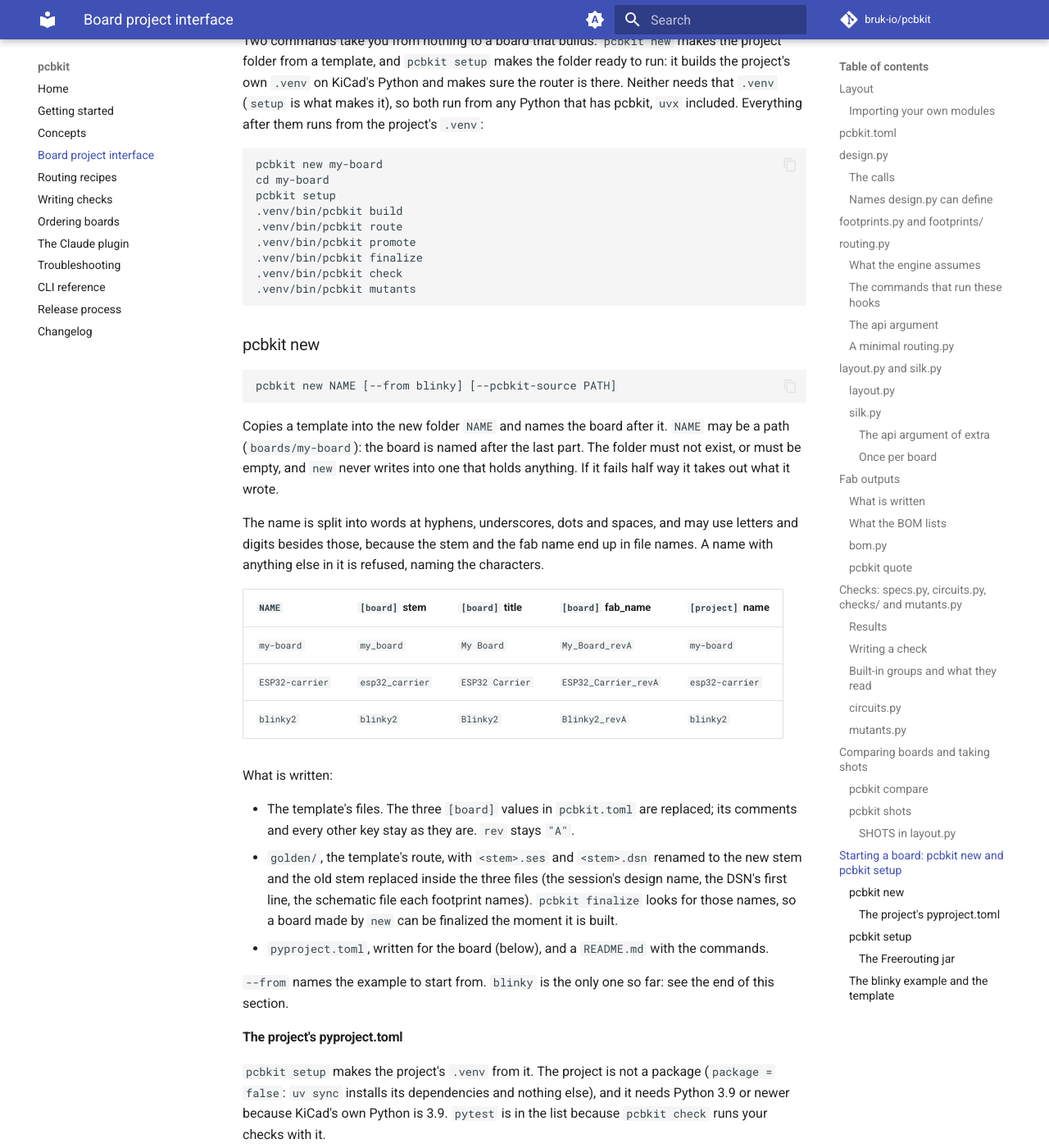
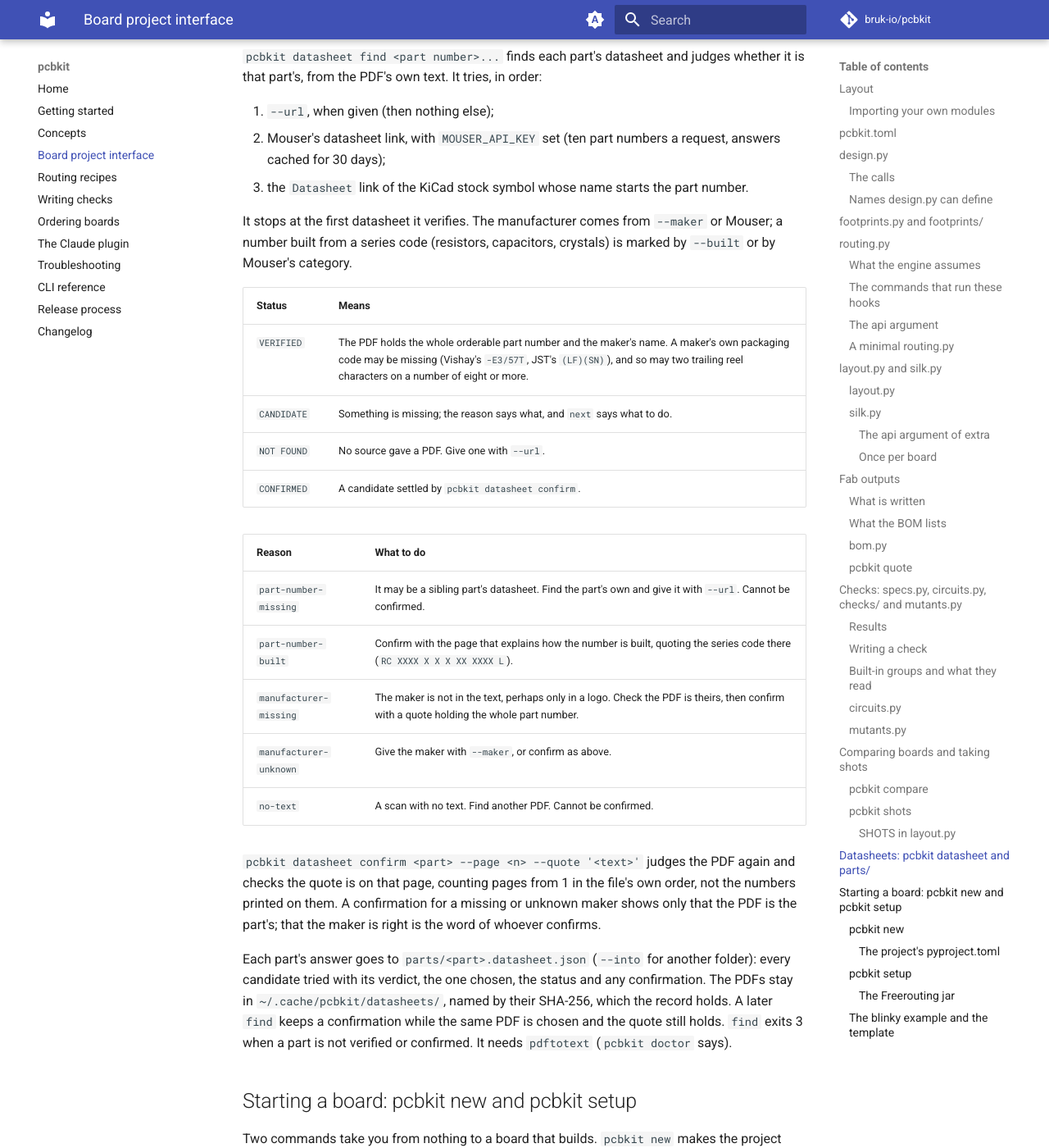
Before and after one commit to bruk-io/pcbkit, an MkDocs documentation site: the page built from docs/project-interface.md, in a window 1280 px wide and 1400 px high, scrolled down 29286 px. Shown: the whole window at 82% size. Built offline with MkDocs 1.6.1 and Material for MkDocs 9.7.7, drawn with Linux system fonts in a browser that asks for light colours; comment, search, counter and statistics services are not loaded; the version menu is left out; some of the changed text lies outside the part shown.

Commit message:
Guard datasheet records, document parts/, point new-board at find
A hand edit of a *.datasheet.json could turn a candidate into a confirmed
datasheet without evidence, so the guard blocks it and names confirm. The
project interface documents parts/ and the statuses, and new-board runs
find on the chosen parts and follows its next step.

Co-Authored-By: Claude Opus 5.5 (1M context) <noreply@anthropic.com>

````diff
--- a/docs/project-interface.md
+++ b/docs/project-interface.md
@@ -24,6 +24,7 @@ my-board/
   circuits.py          optional: SPICE deck builders
   checks/test_*.py     your own checks (pytest), written against the pcbkit.check APIs
   mutants.py           MUTANTS: planted mistakes the checks must catch
+  parts/               <part>.datasheet.json: written by pcbkit datasheet, never by hand
   kicad/ out/ golden/ fab/    generated by pcbkit: never edit by hand
   archive/             yours: earlier revisions
 ```
@@ -1045,6 +1046,47 @@ SHOTS = {
 Every problem in `SHOTS` is reported together, naming layout.py and the region, and
 nothing is exported until it is right.
 
+## Datasheets: pcbkit datasheet and parts/
+
+`pcbkit datasheet find <part number>...` finds each part's datasheet and judges whether
+it is that part's, from the PDF's own text. It tries, in order:
+
+1. `--url`, when given (then nothing else);
+2. Mouser's datasheet link, with `MOUSER_API_KEY` set (ten part numbers a request,
+   answers cached for 30 days);
+3. the `Datasheet` link of the KiCad stock symbol whose name starts the part number.
+
+It stops at the first datasheet it verifies. The manufacturer comes from `--maker` or
+Mouser; a number built from a series code (resistors, capacitors, crystals) is marked
+by `--built` or by Mouser's category.
+
+| Status | Means |
+|---|---|
+| `VERIFIED` | The PDF holds the whole orderable part number and the maker's name. A maker's own packaging code may be missing (Vishay's `-E3/57T`, JST's `(LF)(SN)`), and so may two trailing reel characters on a number of eight or more. |
+| `CANDIDATE` | Something is missing; the reason says what, and `next` says what to do. |
+| `NOT FOUND` | No source gave a PDF. Give one with `--url`. |
+| `CONFIRMED` | A candidate settled by `pcbkit datasheet confirm`. |
+
+| Reason | What to do |
+|---|---|
+| `part-number-missing` | It may be a sibling part's datasheet. Find the part's own and give it with `--url`. Cannot be confirmed. |
+| `part-number-built` | Confirm with the page that explains how the number is built, quoting the series code there (`RC XXXX X X X XX XXXX L`). |
+| `manufacturer-missing` | The maker is not in the text, perhaps only in a logo. Check the PDF is theirs, then confirm with a quote holding the whole part number. |
+| `manufacturer-unknown` | Give the maker with `--maker`, or confirm as above. |
+| `no-text` | A scan with no text. Find another PDF. Cannot be confirmed. |
+
+`pcbkit datasheet confirm <part> --page <n> --quote '<text>'` judges the PDF again and
+checks the quote is on that page, counting pages from 1 in the file's own order, not
+the numbers printed on them. A confirmation for a missing or unknown maker shows only
+that the PDF is the part's; that the maker is right is the word of whoever confirms.
+
+Each part's answer goes to `parts/<part>.datasheet.json` (`--into` for another
+folder): every candidate tried with its verdict, the one chosen, the status and any
+confirmation. The PDFs stay in `~/.cache/pcbkit/datasheets/`, named by their SHA-256,
+which the record holds. A later `find` keeps a confirmation while the same PDF is
+chosen and the quote still holds. `find` exits 3 when a part is not verified or
+confirmed. It needs `pdftotext` (`pcbkit doctor` says).
+
 ## Starting a board: pcbkit new and pcbkit setup
 
 Two commands take you from nothing to a board that builds. `pcbkit new` makes the project
````
Also changed, not shown: docs/claude-plugin.md (+1 -1 lines), skills/new-board/SKILL.md (+4 -0 lines), 2 other files.
